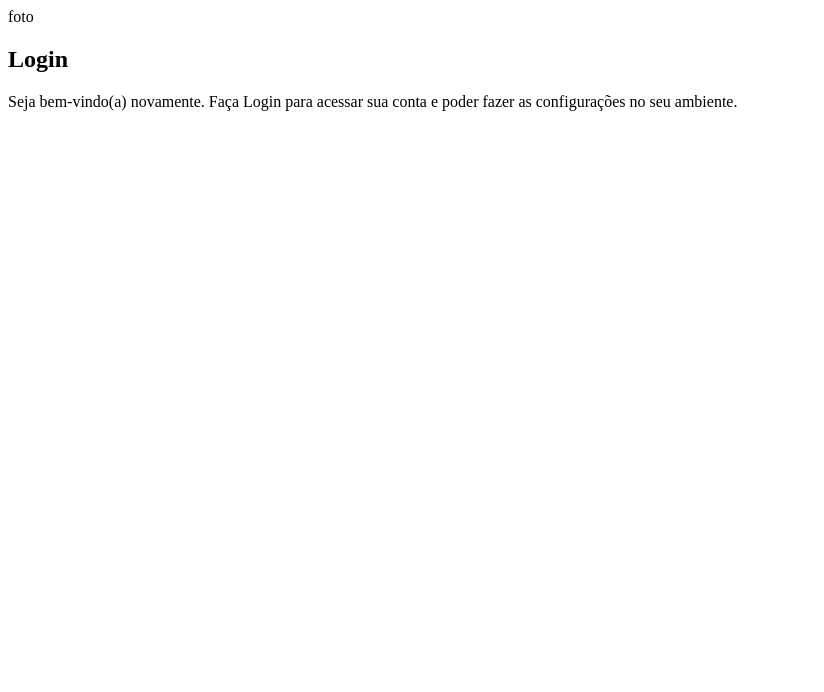
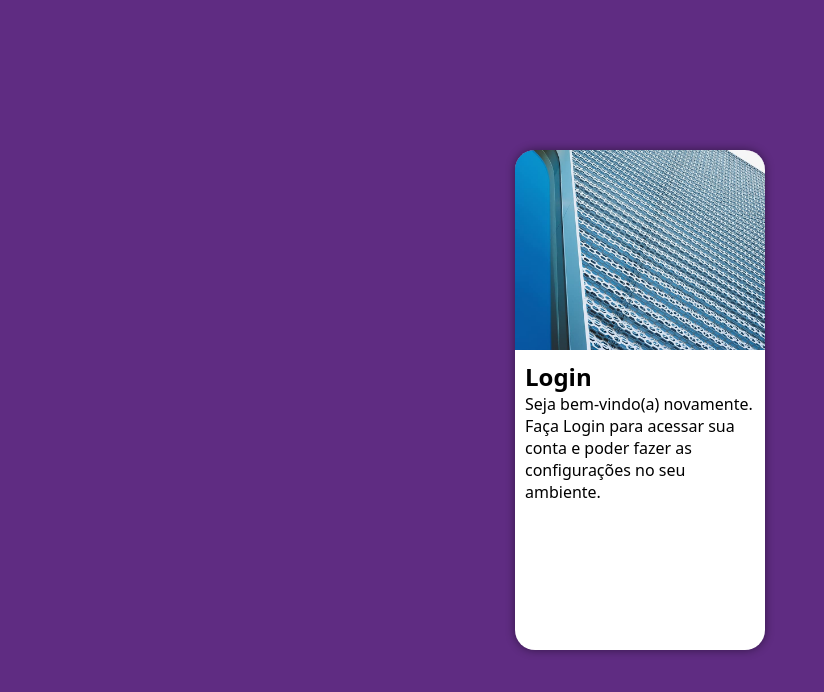
Before and after one commit to kauelucena2k/projeto-login, a plain HTML site: page index.html in a window 1280 px wide. Shown: the whole page, without its empty margins (0-824 px from the left). Drawn offline with Linux system fonts and the light colour scheme.

Commit message:
inicio do css

```diff
--- a/estilos/style.css
+++ b/estilos/style.css
@@ -1 +1,52 @@
 @charset "UTF-8";
+
+/*
+Paleta de cores ]
+verde: #49a09d
+Lilás: #5f2c82
+*/
+
+* {
+    font-family: system-ui, -apple-system, BlinkMacSystemFont, 'Segoe UI', Roboto, Oxygen, Ubuntu, Cantarell, 'Open Sans', 'Helvetica Neue', sans-serif;
+    padding: 0px;
+    margin: 0px;
+    box-sizing: border-box;
+}
+
+body, html {
+    background-color: #5f2c82;
+    height: 100vh;
+    width: 100vw;
+}
+main {
+    position: relative;
+    height: 100vh;
+    width: 100vw;
+}
+section#login {
+    position: absolute;
+    top: 50%;
+    left: 50%;
+    transform: translate(-50%, -50%);
+    overflow: hidden;
+
+   background-color: white;
+    width: 250px;
+    height: 500px;
+    border-radius: 20px;
+    box-shadow: 0px 0px 10px rgba(0, 0, 0, 0.459);
+}
+
+section#login > div#imagem {
+    display: block;
+    background: #5f2c82 url(../imagens/metal.jpg) no-repeat;
+    background-size: cover;
+    background-position: left bottom;
+    height: 200px;
+}
+
+section#login > div#formulario {
+    display: block;
+    padding: 10px;
+
+}
--- a/index.html
+++ b/index.html
@@ -11,7 +11,7 @@
     <main>
         <section id="login">
             <div id="imagem">
-                foto
+              <!--Aqui vai as imagens nas CSS-->
 
             </div>
             <div id="formulario">
```
